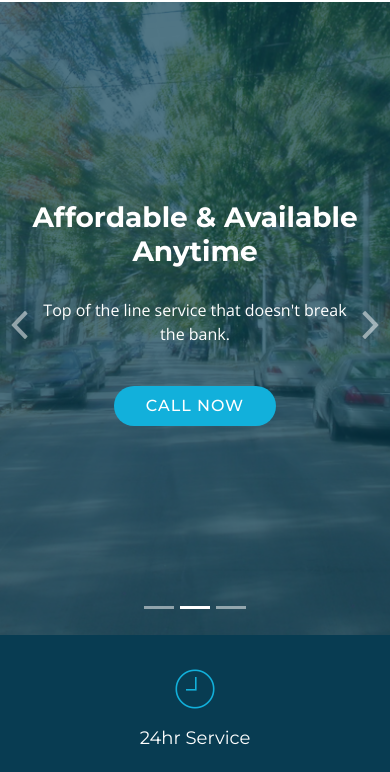
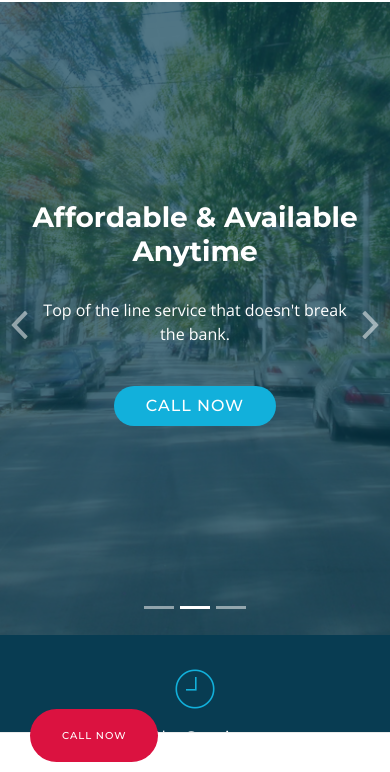
Before and after one commit to Ambursley/thebestplumbing, a plain HTML site: page index.html in a window 390 px wide. Shown: the part 72-844 px from the top of the page. Drawn offline with nearby package versions, Linux system fonts and the light colour scheme; files whose address does not match are found by name.

Commit message:
call now button

```diff
--- a/css/style.css
+++ b/css/style.css
@@ -52,7 +52,7 @@ h1, h2, h3, h4, h5, h6 {
   right: 15px;
   bottom: 15px;
   transition: background 0.5s;
-  z-index: 11;
+  z-index: 999;
 }
 
 .back-to-top i {
@@ -110,6 +110,56 @@ h1, h2, h3, h4, h5, h6 {
 
 #topbar .social-links a:first-child {
   border-left: 0;
+}
+
+@media only screen and (max-width: 1000px) {
+    .emergency {
+        display: none;
+    }
+}
+
+/*---- Sticky Footer Social Media-Mobile---- */
+
+@media only screen and (max-width: 768px) {
+    .space {
+        position: fixed;
+        bottom: 0!important;
+        left: 0!important;
+        top: initial;
+        background-color: #ffffff;
+        border-top: solid #ebebeb 1px;
+        width: 100%;
+        height: 40px;
+        z-index: 400;
+    }
+     .emergency {
+         display: block;
+        position: fixed;
+        bottom: 0!important;
+        left: 10!important;
+        top: initial;
+        line-height: 37px;
+        padding: 0 0 0 20px;
+         z-index: 999;
+    }
+
+  .emergency .btn-get-started-emerg {
+  font-family: "Montserrat", sans-serif;
+  font-weight: 500;
+  font-size: 10px;
+  text-transform: uppercase;
+  letter-spacing: 1px;
+  display: inline-block;
+  padding: 8px 32px;
+  border-radius: 50px;
+  transition: 0.5s;
+  margin: 10px;
+  color: #fff;
+  background: #db1240;
+}
+    body {
+        margin: 0 0 100px 0;
+    }
 }
 
 /*--------------------------------------------------------------
--- a/index.html
+++ b/index.html
@@ -4,8 +4,8 @@
   <meta charset="utf-8">
   <title>The Best Plumbing</title>
   <meta content="width=device-width, initial-scale=1.0" name="viewport">
-  <meta content="" name="keywords">
-  <meta content="" name="description">
+  <meta content="" name="best plumbing toronto plumber service">
+  <meta content="" name="The Best Plumbing is a Toronto based plumbing service which cannot be beat.">
 
   <!-- Favicons -->
   <link href="img/favicon.png" rel="icon">
@@ -27,12 +27,6 @@
   <!-- Main Stylesheet File -->
   <link href="css/style.css" rel="stylesheet">
 
-  <!-- =======================================================
-    Theme Name: BizPage
-    Theme URL: https://bootstrapmade.com/bizpage-bootstrap-business-template/
-    Author: BootstrapMade.com
-    License: https://bootstrapmade.com/license/
-  ======================================================= -->
 </head>
 
 <body>
@@ -53,7 +47,14 @@
         <a href="#" class="linkedin"><i class="fa fa-linkedin"></i></a>
       </div>
     </div>
+
   </section>
+  <div class="space"></div>
+  <div class="emergency">
+      <a href="tel:+16476876863" class="btn-get-started-emerg scrollto" class="hidden">Call Now</a>
+  </div>
+
+
 
   <!--==========================
     Header
```
